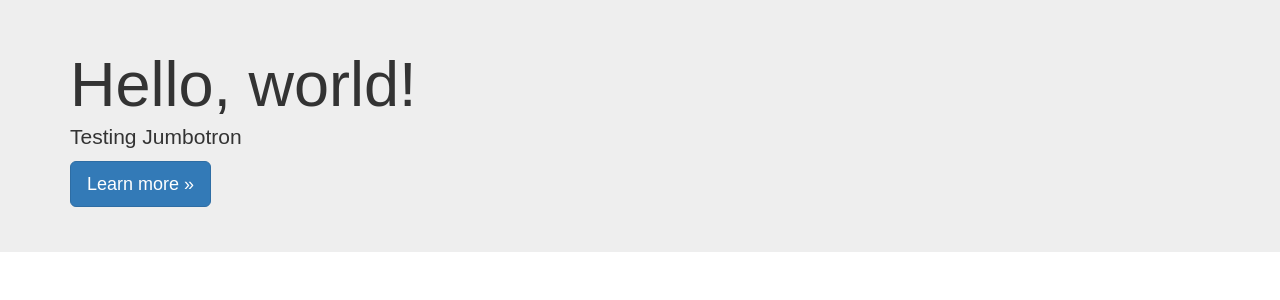
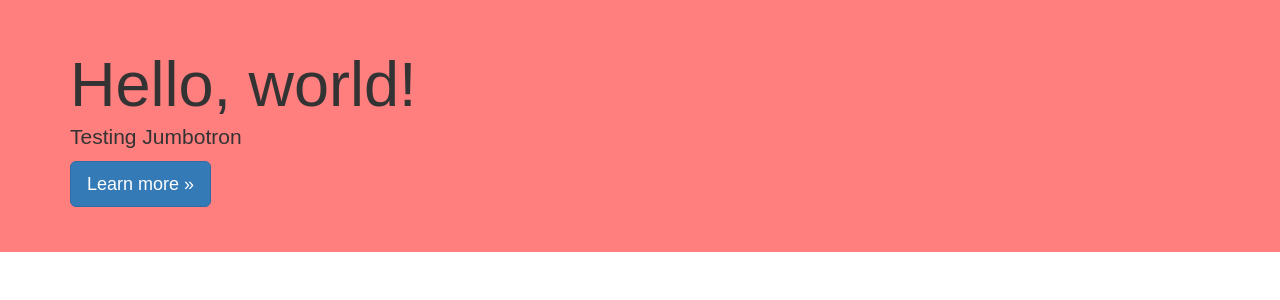
Before and after one commit to doyunglee/doyunglee.github.io, a Jekyll site: the page index.html, which Jekyll copies as it is, in a window 1280 px wide. Shown: the top 300 px of the page. Built offline with Jekyll 4.4.1, drawn with Linux system fonts in a browser that asks for light colours; nearby versions of some CDN libraries; library files that are not in the unit come from our copies.

```diff
--- a/css/main.css
+++ b/css/main.css
@@ -8,5 +8,11 @@
    padding: 30px 15px;
    margin-bottom: 30px;
    color: inherit;
-   background-color: #eee;
+   background-color: rgba(255,0,0,0.5);
+   background-image: url("images/header_photo_fish") no-repeat center center fixed;
+   -webkit-background-size: cover;
+   -moz-background-size: cover;
+   -o-background-size: cover;
+   background-size: cover;
+
 }
```
